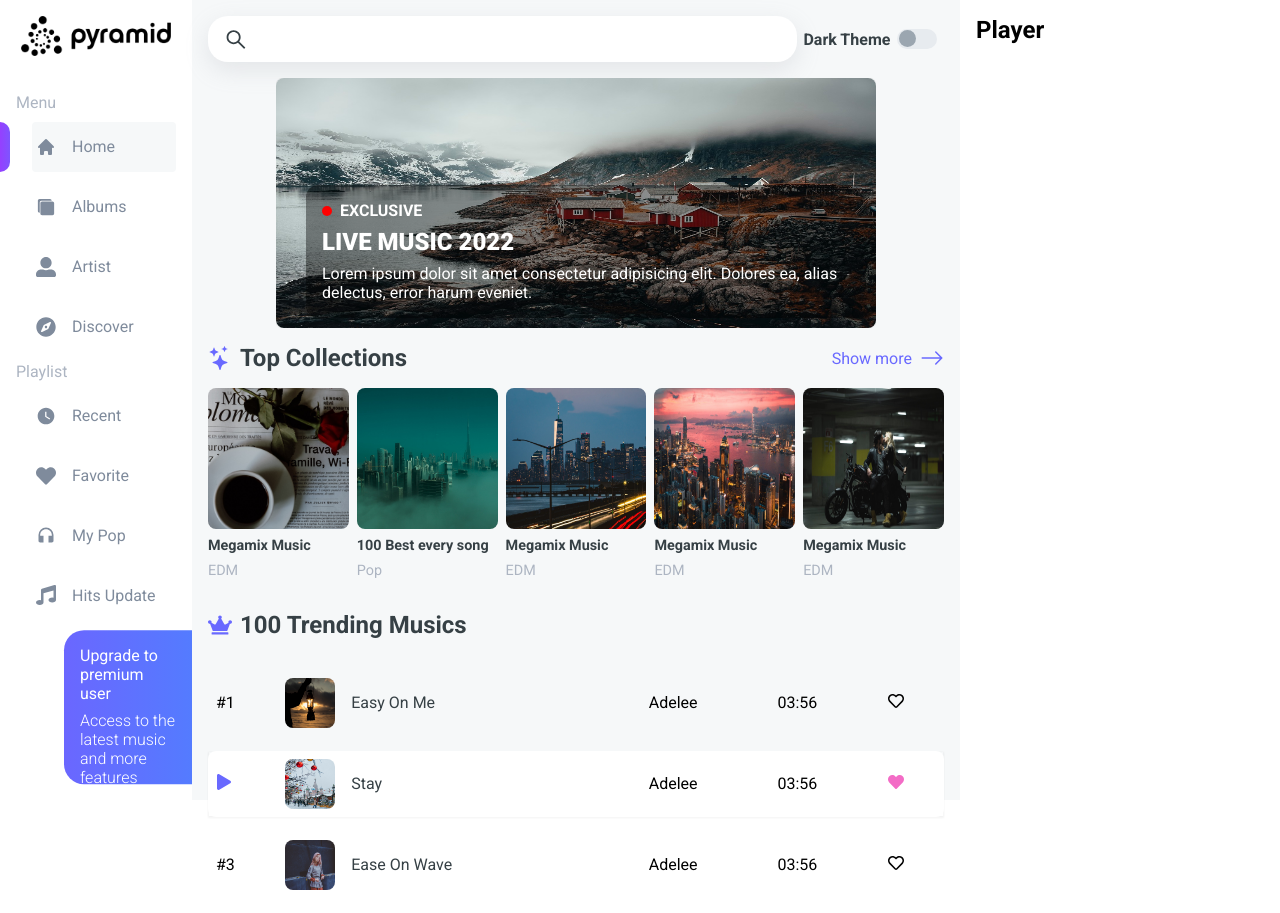
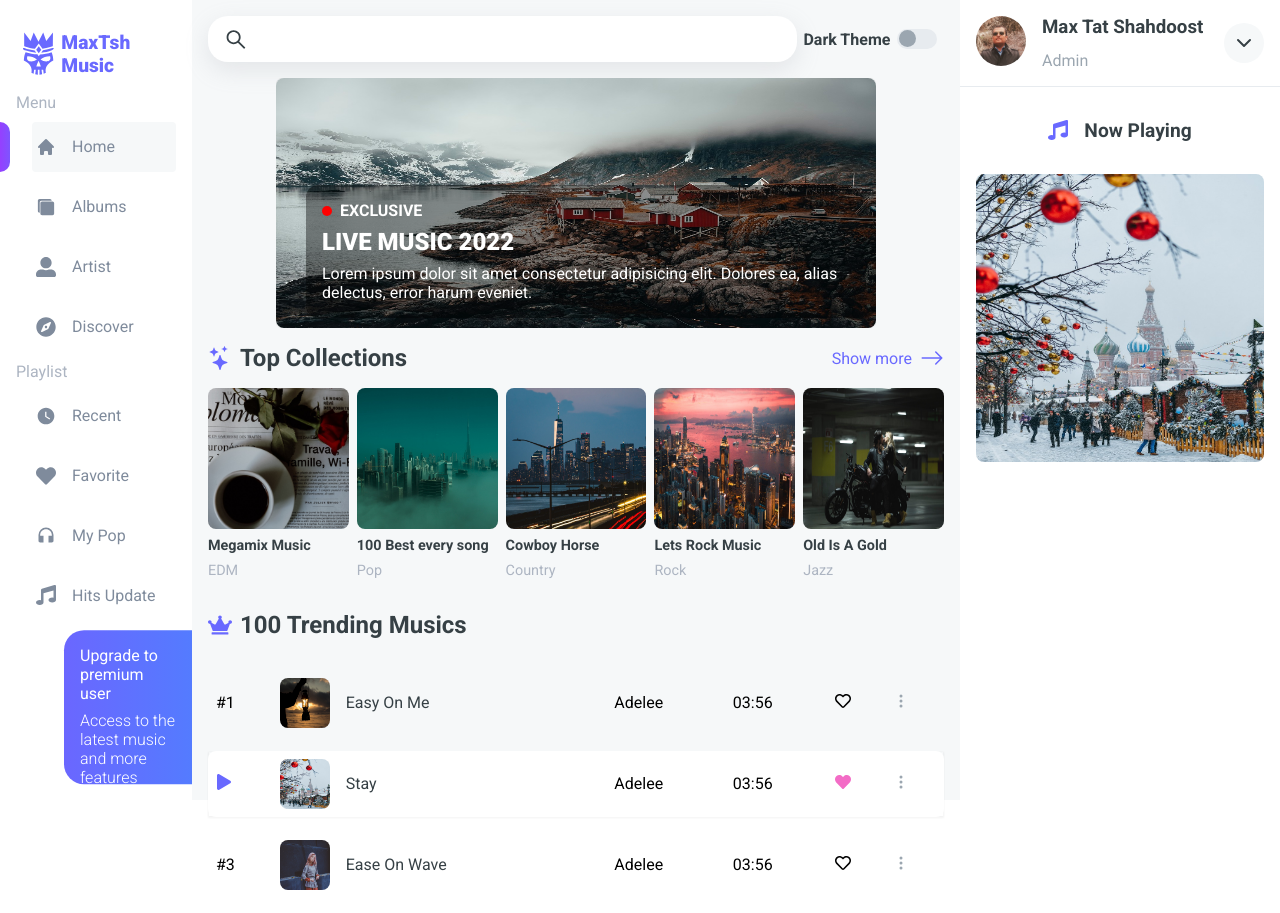
Before and after one commit to maxtsh/music, a Next.js app: page /music in a window 1280 px wide. Built offline with nearby package versions, Linux system fonts and the light colour scheme.

Commit message:
half the player section

```diff
--- a/components/Main/Main.styles.ts
+++ b/components/Main/Main.styles.ts
@@ -184,6 +184,10 @@ export const Container = styled.div`
                   border-radius: 8px;
                 }
               }
+
+              :is(:last-of-type) {
+                cursor: pointer;
+              }
             }
           }
 
--- a/components/Main/Main.tsx
+++ b/components/Main/Main.tsx
@@ -4,7 +4,7 @@ import { Container } from "./Main.styles";
 import Switch from "../Switch";
 import Slider from "../Slider";
 import { FaCrown, FaPlay, FaHeart, FaRegHeart } from "react-icons/fa";
-import { BsStars, BsArrowRight } from "react-icons/bs";
+import { BsStars, BsArrowRight, BsThreeDotsVertical } from "react-icons/bs";
 
 const Main: React.FC = () => {
   return (
@@ -61,8 +61,8 @@ const Main: React.FC = () => {
             width="150px"
             alt="trend-1"
           />
-          <h5 className="trends-trend-title">Megamix Music</h5>
-          <p className="trends-trend-cat">EDM</p>
+          <h5 className="trends-trend-title">Cowboy Horse</h5>
+          <p className="trends-trend-cat">Country</p>
         </div>
         <div className="trends-trend">
           <Image
@@ -72,8 +72,8 @@ const Main: React.FC = () => {
             width="150px"
             alt="trend-1"
           />
-          <h5 className="trends-trend-title">Megamix Music</h5>
-          <p className="trends-trend-cat">EDM</p>
+          <h5 className="trends-trend-title">Lets Rock Music</h5>
+          <p className="trends-trend-cat">Rock</p>
         </div>
         <div className="trends-trend">
           <Image
@@ -83,8 +83,8 @@ const Main: React.FC = () => {
             width="150px"
             alt="trend-1"
           />
-          <h5 className="trends-trend-title">Megamix Music</h5>
-          <p className="trends-trend-cat">EDM</p>
+          <h5 className="trends-trend-title">Old Is A Gold</h5>
+          <p className="trends-trend-cat">Jazz</p>
         </div>
       </div>
       <div className="trendlist">
@@ -130,6 +130,9 @@ const Main: React.FC = () => {
                 <td className="trendlist-wrapper-table-body-row-td">
                   <FaRegHeart />
                 </td>
+                <td className="trendlist-wrapper-table-body-row-td">
+                  <BsThreeDotsVertical color="var(--gray-2)" />
+                </td>
               </tr>
               <tr className="trendlist-wrapper-table-body-row active">
                 <td className="trendlist-wrapper-table-body-row-td">
@@ -155,6 +158,9 @@ const Main: React.FC = () => {
                 <td className="trendlist-wrapper-table-body-row-td">
                   <FaHeart color="var(--pink)" />
                 </td>
+                <td className="trendlist-wrapper-table-body-row-td">
+                  <BsThreeDotsVertical color="var(--gray-2)" />
+                </td>
               </tr>
               <tr className="trendlist-wrapper-table-body-row">
                 <td className="trendlist-wrapper-table-body-row-td">#3</td>
@@ -177,6 +183,9 @@ const Main: React.FC = () => {
                 <td className="trendlist-wrapper-table-body-row-td">
                   <FaRegHeart />
                 </td>
+                <td className="trendlist-wrapper-table-body-row-td">
+                  <BsThreeDotsVertical color="var(--gray-2)" />
+                </td>
               </tr>
             </tbody>
             <tfoot></tfoot>
--- a/components/Player/Player.styles.ts
+++ b/components/Player/Player.styles.ts
@@ -1,7 +1,103 @@
 import styled from "styled-components";
 
 export const Container = styled.div`
-  padding: 1rem;
   flex: 1;
   background-color: var(--white);
+  display: flex;
+  flex-direction: column;
+
+  .user {
+    width: 100%;
+    flex: 5%;
+    display: flex;
+    justify-content: space-between;
+    padding: 1rem;
+
+    &-info {
+      display: flex;
+      flex: 90%;
+
+      &-avatar {
+        margin-right: 1rem;
+
+        &-img {
+          border-radius: 50%;
+        }
+      }
+
+      &-texts {
+        display: flex;
+        flex-direction: column;
+        justify-content: space-between;
+
+        &-name {
+          color: var(--pm-text);
+        }
+
+        &-role {
+          color: var(--gray-2);
+        }
+      }
+    }
+
+    &-menu {
+      display: flex;
+      align-items: center;
+      flex: 10%;
+
+      &-icon {
+        cursor: pointer;
+        padding: 0.5rem;
+        font-size: 40px;
+        border-radius: 50%;
+        color: var(--pm-text);
+        background-color: var(--gray-1);
+      }
+    }
+  }
+
+  .divider {
+    width: 100%;
+    height: 1px;
+    background-color: var(--gray-3);
+  }
+
+  .player {
+    display: flex;
+    flex-direction: column;
+    flex: 95%;
+    padding: 1rem;
+
+    &-head {
+      margin-top: 1rem;
+      display: flex;
+      align-items: center;
+      justify-content: center;
+
+      &-main {
+        display: flex;
+        align-items: center;
+
+        &-icon {
+          font-size: 20px;
+          color: var(--purple);
+          margin-right: 1rem;
+        }
+
+        &-title {
+          font-size: 120%;
+          font-weight: 700;
+          color: var(--pm-text);
+        }
+      }
+    }
+
+    &-cover {
+      margin-top: 2rem;
+
+      &-img {
+        border-radius: 8px;
+      }
+    }
+  }
 `;
--- a/components/Player/Player.tsx
+++ b/components/Player/Player.tsx
@@ -1,9 +1,49 @@
+import Image from "next/image";
+import { FiChevronDown } from "react-icons/fi";
+import { FaMusic } from "react-icons/fa";
 import { Container } from "./Player.styles";
 
 const Player: React.FC = () => {
   return (
     <Container>
-      <h1>Player</h1>
+      <div className="user">
+        <div className="user-info">
+          <div className="user-info-avatar">
+            <Image
+              className="user-info-avatar-img"
+              src="/avatar.jpg"
+              width="50px"
+              height="50px"
+              alt="avatar"
+            />
+          </div>
+          <div className="user-info-texts">
+            <h3 className="user-info-texts-name">Max Tat Shahdoost</h3>
+            <p className="user-info-texts-role">Admin</p>
+          </div>
+        </div>
+        <div className="user-menu">
+          <FiChevronDown className="user-menu-icon" />
+        </div>
+      </div>
+      <div className="divider"></div>
+      <div className="player">
+        <div className="player-head">
+          <div className="player-head-main">
+            <FaMusic className="player-head-main-icon" />
+            <h2 className="player-head-main-title">Now Playing</h2>
+          </div>
+        </div>
+        <div className="player-cover">
+          <Image
+            className="player-cover-img"
+            src="/tracks/tr-2.jpg"
+            width="400px"
+            height="400px"
+            alt="player-cover"
+          />
+        </div>
+      </div>
     </Container>
   );
 };
--- a/components/Sidebar/Sidebar.styles.ts
+++ b/components/Sidebar/Sidebar.styles.ts
@@ -15,8 +15,22 @@ export const Container = styled.div`
   background-color: var(--white);
 
   .logo {
-    text-align: center;
+    display: flex;
+    align-items: center;
     flex: 10%;
+
+    &-icon {
+      font-size: 50px;
+      color: var(--purple);
+      cursor: pointer;
+    }
+
+    &-title {
+      font-size: 120%;
+      font-weight: 900;
+      color: var(--purple);
+      cursor: pointer;
+    }
   }
 
   .menu {
--- a/components/Sidebar/Sidebar.tsx
+++ b/components/Sidebar/Sidebar.tsx
@@ -1,15 +1,16 @@
-import Image from "next/image";
 import { Container } from "./Sidebar.styles";
 import { HiHome } from "react-icons/hi";
 import { IoMdAlbums } from "react-icons/io";
 import { FaUserAlt, FaCompass, FaHeart, FaMusic } from "react-icons/fa";
 import { MdWatchLater, MdHeadphones } from "react-icons/md";
+import { GiCrownedSkull } from "react-icons/gi";
 
 const Sidebar: React.FC = () => {
   return (
     <Container>
       <div className="logo">
-        <Image height="40px" width="150px" src="/logo.png" alt="MaxTsh-Logo" />
+        <GiCrownedSkull className="logo-icon" />
+        <h2 className="logo-title">MaxTsh Music</h2>
       </div>
       <div className="menu">
         <p className="menu-title">Menu</p>
```
Also changed, not shown: public/avatar.jpg (added), public/logo.png (deleted).
